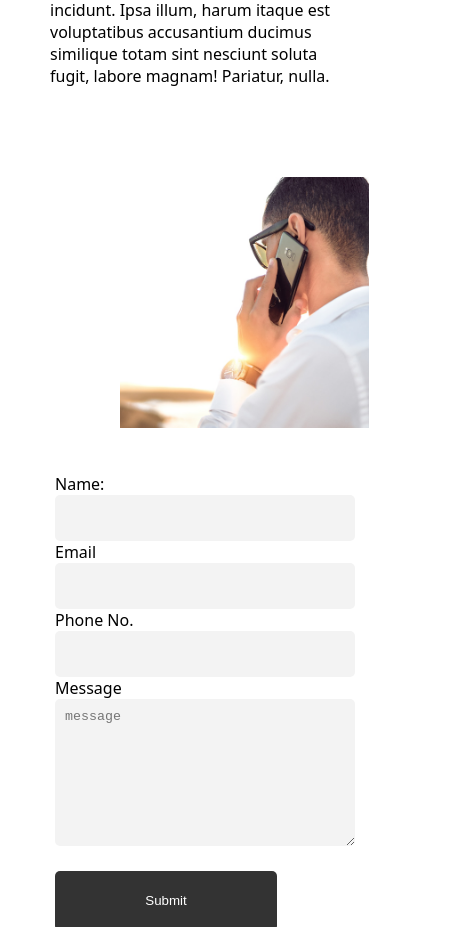
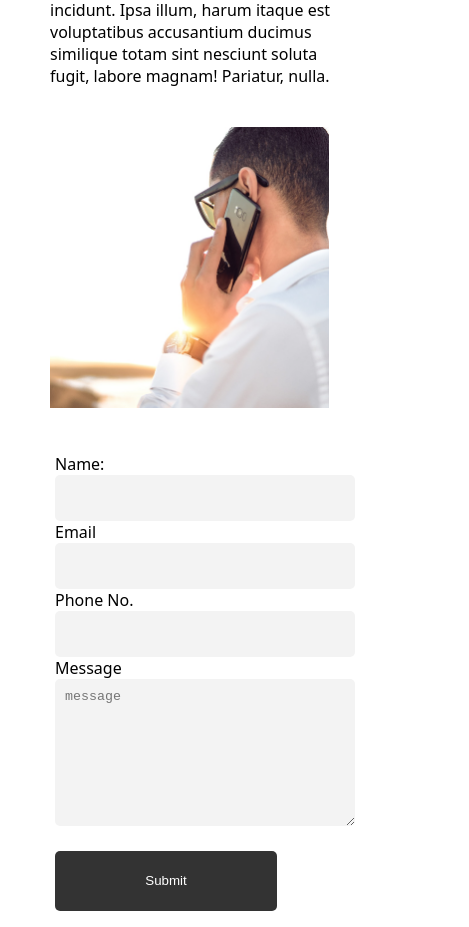
Before and after one commit to Forsaken324/island-resorts, a React (Vite) app: page / in a window 390 px wide. Shown: the part 8928-9855 px from the top of the page, 469 px wide, since content can reach past the window. Built offline with nearby package versions, Linux system fonts and the light colour scheme.

Commit message:
fix contact-image

```diff
--- a/src/components/main/contactsection/contact.css
+++ b/src/components/main/contactsection/contact.css
@@ -101,7 +101,6 @@
   .form-section textarea {
     outline: none;
     width: 300px;
-    height: 147px;
     border-radius: 5px;
     border: none;
     padding: 10px;
@@ -112,7 +111,7 @@
   {
     height: 50%;
     width: 90%;
-    padding-left: 30px;
+    margin: 0;
 
 
   }
```
